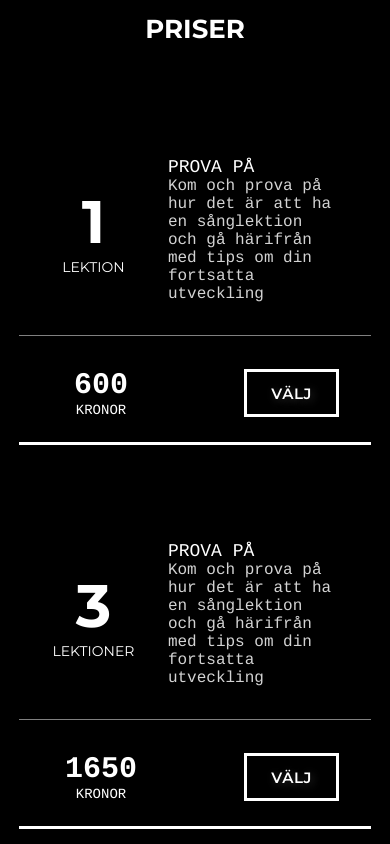
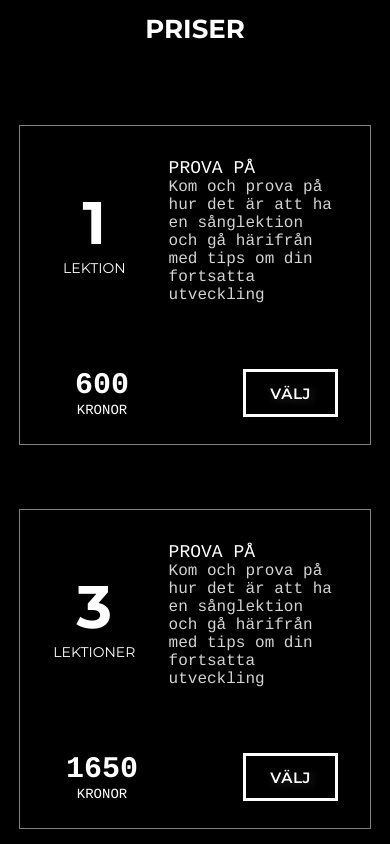
Before and after one commit to FThelin/johannathelin, a Next.js app: page / in a window 390 px wide. Shown: the part 2000-2844 px from the top of the page. Built offline with nearby package versions, Linux system fonts and the light colour scheme.

Commit message:
style change

```diff
--- a/styles/Prices.module.css
+++ b/styles/Prices.module.css
@@ -97,7 +97,7 @@
     .sectionContainer {
         height: 20rem;
         width: 22rem;
-        border-bottom: 3px solid white;
+        border: 1px solid gray;
         margin-bottom: 3rem;
     }
     .section {
@@ -109,7 +109,6 @@
 
     .sectionFirstContent {
         width: 100%;
-        border-bottom: 1px solid gray;
         border-left: none;
     }
 
```
